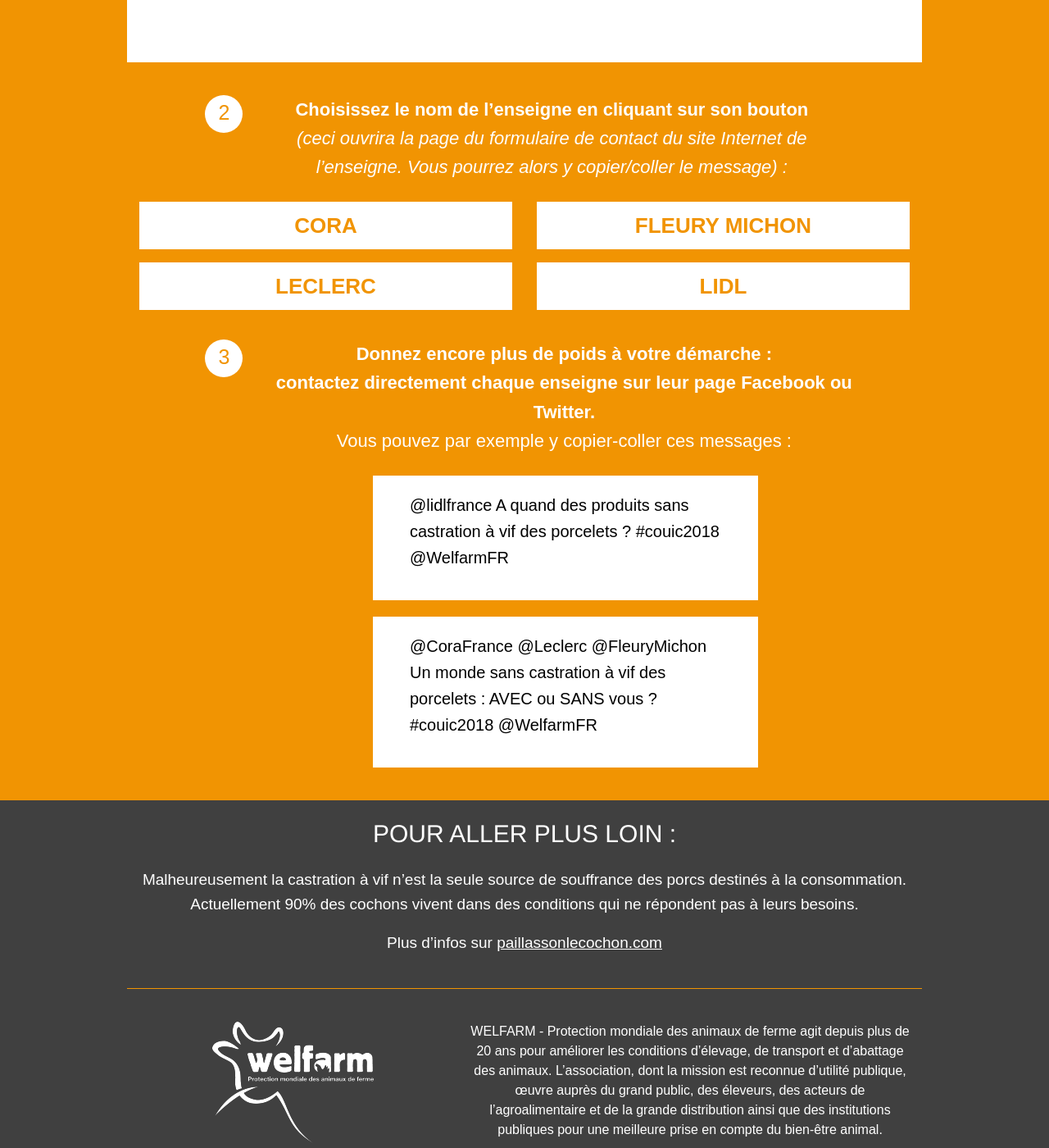
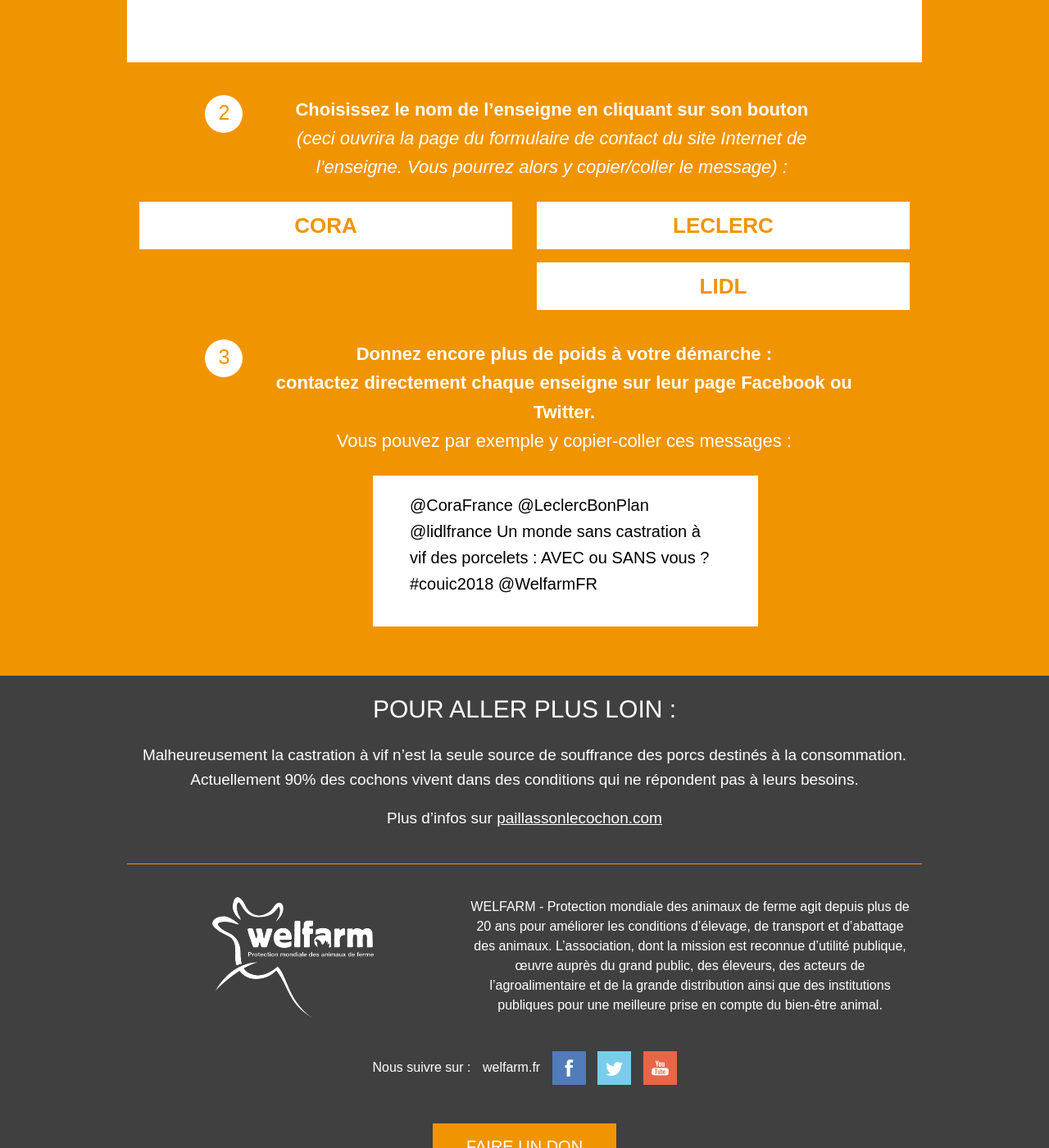
Before and after one commit to adfinitas-app/welfarm-petition, a Jekyll site: the page built from index.html, in a window 1280 px wide and 1400 px high, scrolled down 5117 px. Shown: the whole window at 82% size. Built offline with Jekyll 4.4.1, drawn with Linux system fonts in a browser that asks for light colours; comment, search, counter and statistics services are not loaded.

Commit message:
Updated '/_includes/professionels.html' via CloudCannon

```diff
--- a/_includes/professionels.html
+++ b/_includes/professionels.html
@@ -80,7 +80,7 @@
 	<div class="medium-6 columns">
 	  <a class="button marque" target="_blank" href="http://cora-france.fr/cora-france/contact.html">Cora</a>
 	</div>
-	<div class="medium-6 columns">
+	<!-- div class="medium-6 columns">
 	  <a class="button marque" target="_blank" href="http://www.fleurymichon.fr/fleury-michon-et-vous/espace-consommateur">Fleury Michon</a>
 	</div>
 	<!--<div class="medium-6 columns">-->
@@ -118,12 +118,7 @@
       <div class="large-5 columns large-offset-4">
 	<div class="box">
 	  <p>
-@lidlfrance A quand des produits sans castration à vif des porcelets ? #couic2018 @WelfarmFR
-	  </p>
-	</div>
-	<div class="box">
-	  <p>
-	  @CoraFrance @Leclerc @FleuryMichon Un monde sans castration à vif des porcelets : AVEC  ou SANS vous ? #couic2018 @WelfarmFR
+	  @CoraFrance @LeclercBonPlan @lidlfrance Un monde sans castration à vif des porcelets : AVEC ou SANS vous ? #couic2018 @WelfarmFR
 	  </p>
 	</div>
       </div>
```
